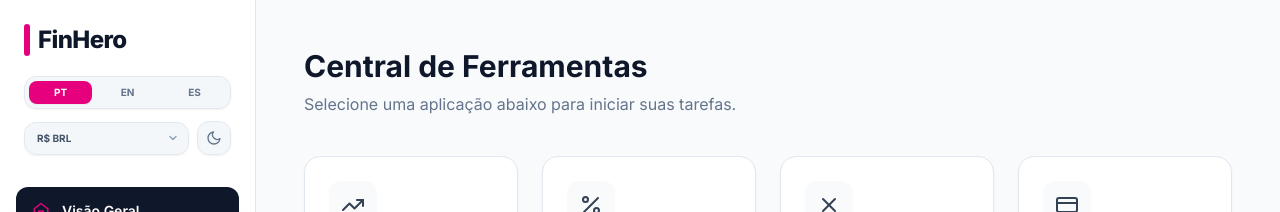
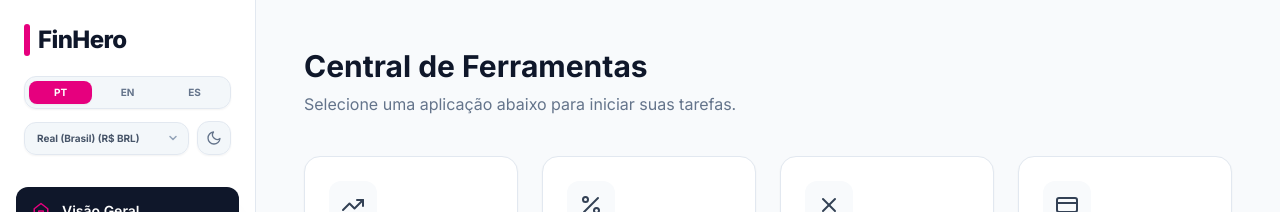
Before and after one commit to Danielsoueu/FinHero, a React (Vite) app: page / in a window 1280 px wide. Shown: the top 212 px of the page. Built offline with nearby package versions, Linux system fonts and the light colour scheme.

Commit message:
feat: Add Peruvian Sol currency support
Includes adding 'PEN' to CurrencyCode type, providing its details in CurrencyContext, and updating the UI to display currency name alongside symbol and code.

```diff
--- a/components/Layout.tsx
+++ b/components/Layout.tsx
@@ -54,7 +54,7 @@ const CurrencySwitcher = ({ className }: { className?: string }) => {
             >
                 {currencies.map((c) => (
                     <option key={c.code} value={c.code} className="bg-white dark:bg-slate-900 text-slate-900 dark:text-white">
-                        {c.symbol} {c.code}
+                        {c.name} ({c.symbol} {c.code})
                     </option>
                 ))}
             </select>
--- a/contexts/CurrencyContext.tsx
+++ b/contexts/CurrencyContext.tsx
@@ -15,6 +15,7 @@ const currencies: Currency[] = [
     { code: 'ARS', symbol: '$', locale: 'es-AR', name: 'Peso (Argentina)', decimals: 2 },
     { code: 'PYG', symbol: '₲', locale: 'es-PY', name: 'Guarani (Paraguai)', decimals: 0 },
     { code: 'EUR', symbol: '€', locale: 'de-DE', name: 'Euro (Europa)', decimals: 2 },
+    { code: 'PEN', symbol: 'S/', locale: 'es-PE', name: 'Sol (Peru)', decimals: 2 },
 ];
 
 const CurrencyContext = createContext<CurrencyContextType | undefined>(undefined);
--- a/types.ts
+++ b/types.ts
@@ -1,6 +1,6 @@
 export type Language = 'pt' | 'en' | 'es';
 
-export type CurrencyCode = 'BRL' | 'USD' | 'CLP' | 'ARS' | 'PYG' | 'EUR';
+export type CurrencyCode = 'BRL' | 'USD' | 'CLP' | 'ARS' | 'PYG' | 'EUR' | 'PEN';
 
 export interface Currency {
     code: CurrencyCode;
```
